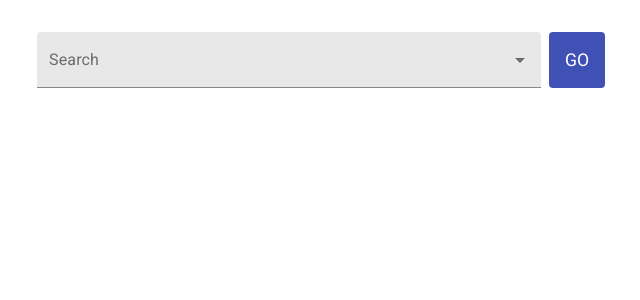
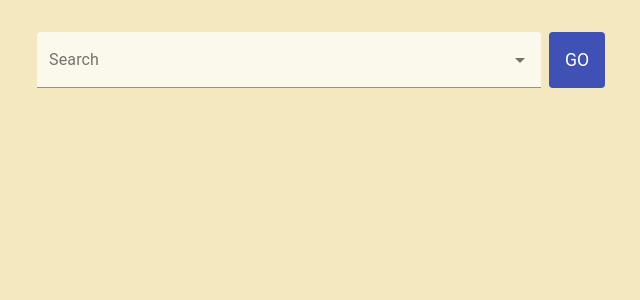
Before and after one commit to LenaChestnut/weather-app, a React (Create React App) app: page / in a window 1280 px wide. Shown: the top 300 px of the page, without its empty margins (319-959 px from the left). Built offline with nearby package versions, Linux system fonts and the light colour scheme.

Commit message:
update styles

```diff
--- a/public/index.html
+++ b/public/index.html
@@ -18,10 +18,6 @@
 			type="image/png"
 			sizes="16x16"
 			href="%PUBLIC_URL%/favicon-16x16.png"
-		/>
-		<link
-			href="https://fonts.googleapis.com/css2?family=Roboto:wght@300;400;700&display=swap"
-			rel="stylesheet"
 		/>
 		<meta name="viewport" content="width=device-width, initial-scale=1" />
 		<meta name="theme-color" content="#000000" />
--- a/src/App.css
+++ b/src/App.css
@@ -151,3 +151,11 @@ input:checked + .toggle:before {
 .error-screen h1 {
 	margin: 0;
 }
+
+div.MuiFilledInput-root,
+div.MuiFilledInput-root:hover,
+div.MuiFilledInput-root:focus,
+div.MuiFilledInput-root:active,
+div.MuiFilledInput-root.Mui-focused {
+	background-color: rgba(255, 255, 255, 0.7);
+}
--- a/src/App.js
+++ b/src/App.js
@@ -9,7 +9,26 @@ function App() {
 	const [apiKey] = useState('322163d169cf09cdd079a313e33c1a3a');
 	const [weatherData, setWeatherData] = useState(null);
 	const [errorThrown, setErrorThrown] = useState(false);
+	const [backgroundUrl, setBackgroundUrl] = useState(null);
 	const [isLoading, setIsLoading] = useState(false);
+
+	const getBackgroundImage = async (keywords) => {
+		// const separatedKeywords = keywords.split('')
+		try {
+			const response = await fetch(
+				`https://source.unsplash.com/featured/?${keywords}`,
+				{ mode: 'cors' }
+			);
+			if (response.ok) {
+				const bgUrl = response.url;
+				return bgUrl;
+			} else {
+				return '#f4e8c1';
+			}
+		} catch (err) {
+			console.log(err);
+		}
+	};
 
 	const getWeatherData = async (location) => {
 		setIsLoading(true);
@@ -19,7 +38,9 @@ function App() {
 			if (response.ok) {
 				const data = await response.json();
 				setWeatherData(data);
-				console.log(data);
+				const bg = await getBackgroundImage('nature');
+				console.log(bg);
+				// console.log(data);
 			} else {
 				setErrorThrown(true);
 				setWeatherData(null);
@@ -27,10 +48,12 @@ function App() {
 		} catch (err) {
 			throw new Error(err);
 		} finally {
-			// setErrorThrown(false);
 			setIsLoading(false);
 		}
 	};
+
+	const root = document.getElementById('root');
+	root.style.backgroundColor = '#f4e8c1';
 
 	return (
 		<div className="App">
--- a/src/components/Form.js
+++ b/src/components/Form.js
@@ -8,9 +8,15 @@ import data from '../data/city.list.json';
 const useStyles = makeStyles({
 	formInput: {
 		width: '100%',
-		backgroundColor: 'white',
-		borderRadius: '4px',
 	},
+	// field: {
+	// 	// background: 'rgba(255, 255, 255, 0.8)',
+	// 	backgroundColor: 'white',
+	// 	borderRadius: '4px',
+	// 	'&:hover, &:focus': {
+	// 		backgroundColor: 'white',
+	// 	},
+	// },
 });
 
 function Form(props) {
```
